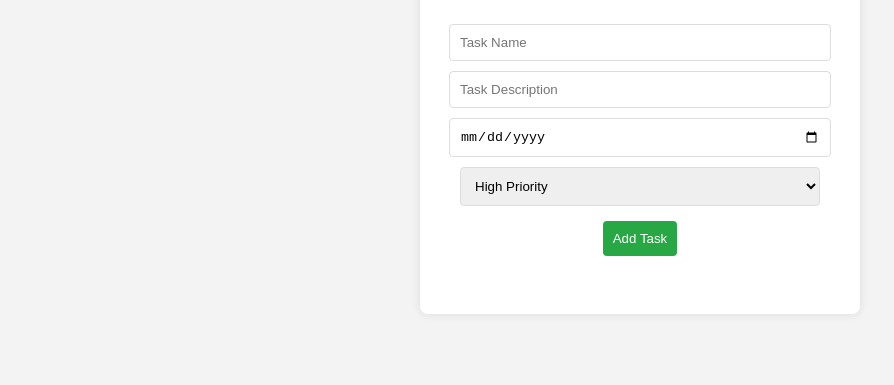
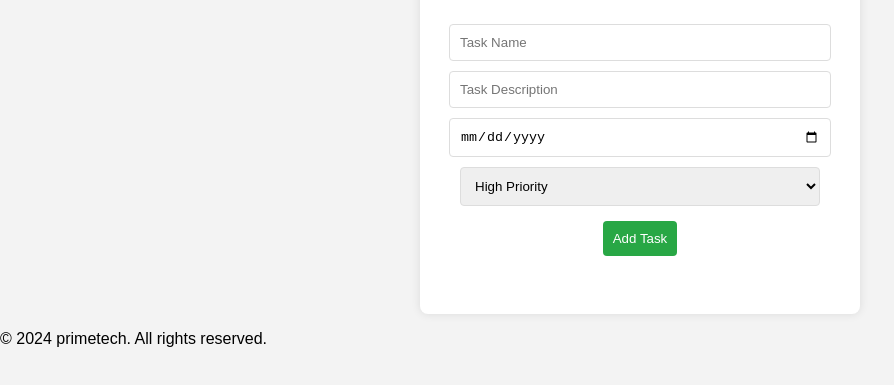
Before and after one commit to Onyeoma-ai/taskmaster, a website: page frontend/index.html in a window 1280 px wide. Shown: the part 149-534 px from the top of the page, without its empty margins (0-894 px from the left). Drawn offline with Linux system fonts and the light colour scheme; no server answers.

Commit message:
Update index.html

```diff
--- a/frontend/index.html
+++ b/frontend/index.html
@@ -35,6 +35,9 @@
       </div>
       <br />
     </div>
+    <footer class="simple-footer">
+  <p>&copy; 2024 primetech. All rights reserved.</p>
+</footer>
     <script src="knowledge.js"></script>
   </body>
 </html>
```
